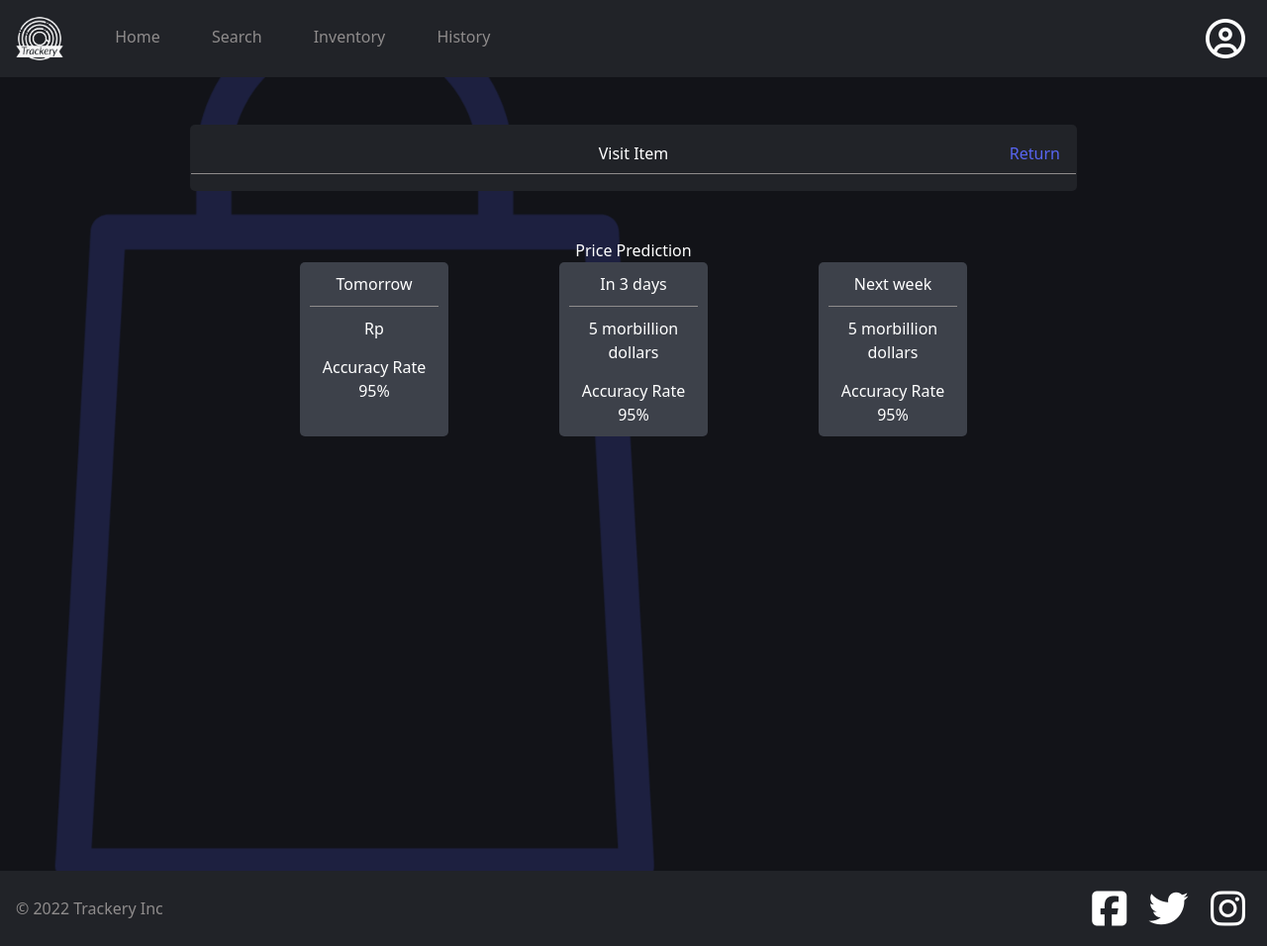
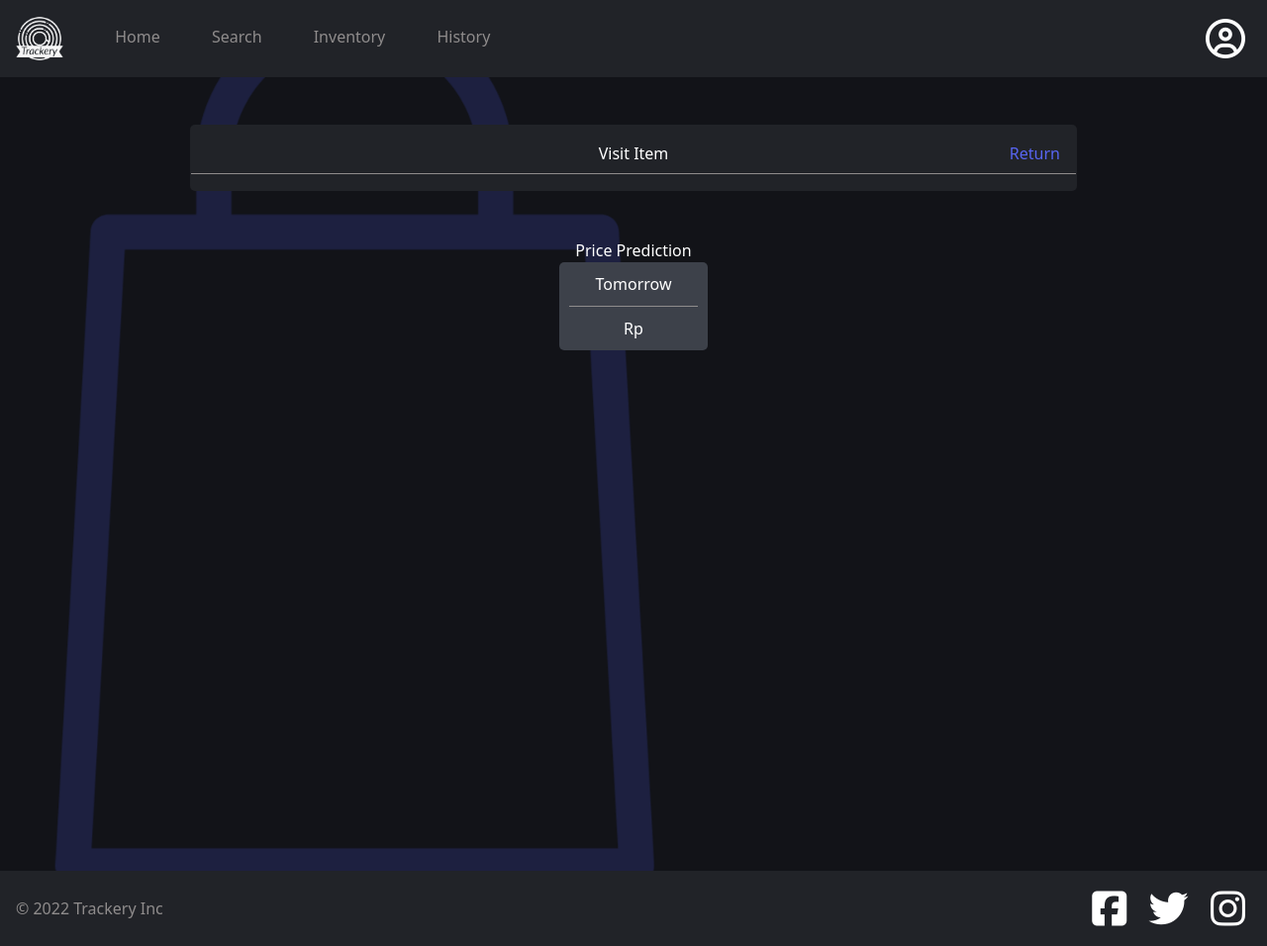
Before and after one commit to RaymondDehenrich/Trackery-Price-Tracker, a Flask app: page /detail in a window 1280 px wide. Shown: the whole page at 99% size. Run offline with Flask 3, Linux system fonts and the light colour scheme; style sheets or scripts are compiled from the project's sources; some libraries are stand-ins or nearby versions.

Commit message:
Hapus div yang nggak butuh

```diff
--- a/static/scss/layouts/detail.scss
+++ b/static/scss/layouts/detail.scss
@@ -129,8 +129,4 @@
         margin-inline: 1em;
     }
 
-    &__note{
-        margin-top: 15px;
-    }
-
 }
--- a/templates/detail.html
+++ b/templates/detail.html
@@ -50,19 +50,6 @@
           <div class="pred__title">Tomorrow</div>
           <div class="pred__line"></div>
           <div class="pred__price">Rp {{predicted_price}}</div>
-          <div class="pred__note">Accuracy Rate<br />95%</div>
-        </div>
-        <div class="pred__entry">
-          <div class="pred__title">In 3 days</div>
-          <div class="pred__line"></div>
-          <div class="pred__price">5 morbillion dollars</div>
-          <div class="pred__note">Accuracy Rate<br />95%</div>
-        </div>
-        <div class="pred__entry">
-          <div class="pred__title">Next week</div>
-          <div class="pred__line"></div>
-          <div class="pred__price">5 morbillion dollars</div>
-          <div class="pred__note">Accuracy Rate<br />95%</div>
         </div>
       </div>
       {% else %}
```
